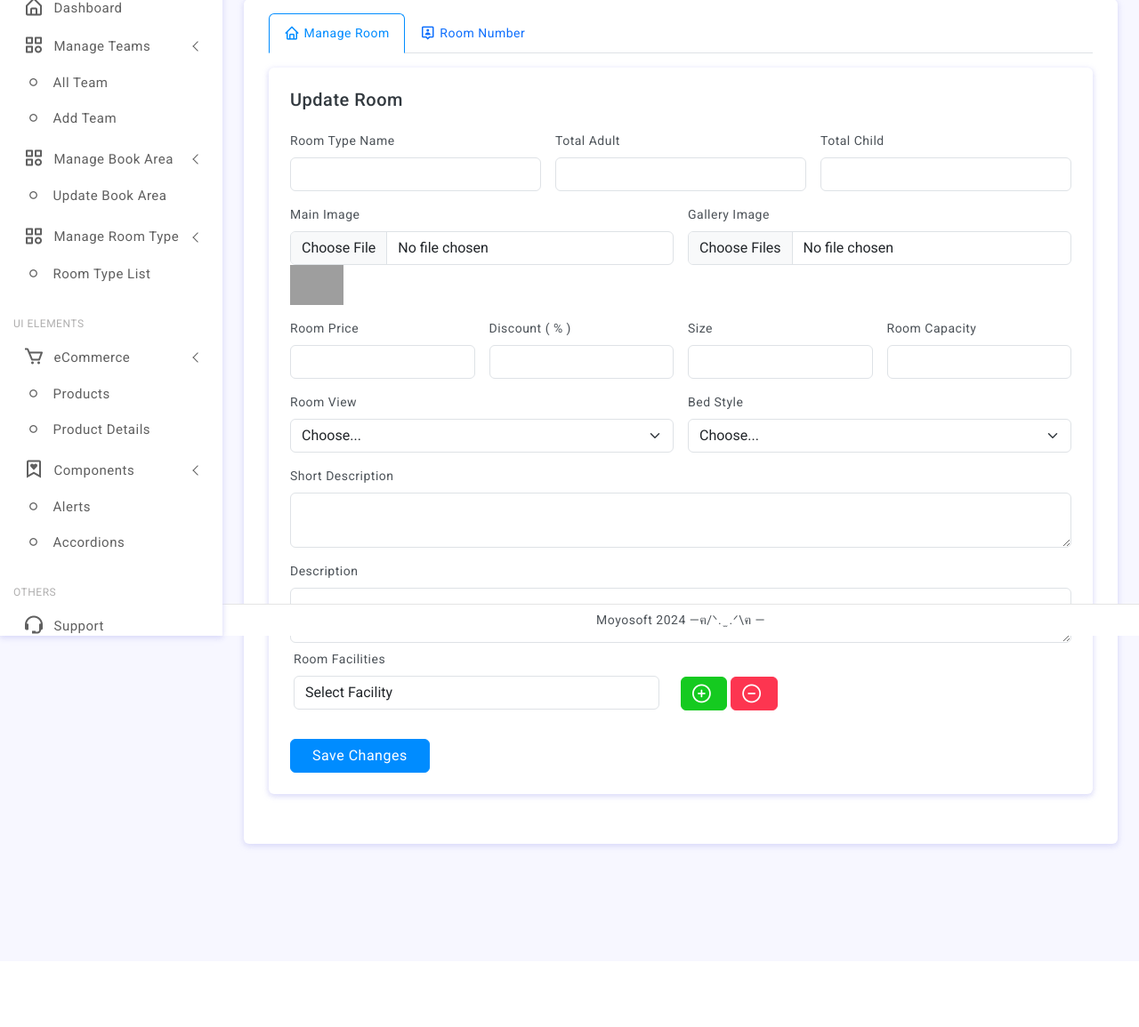
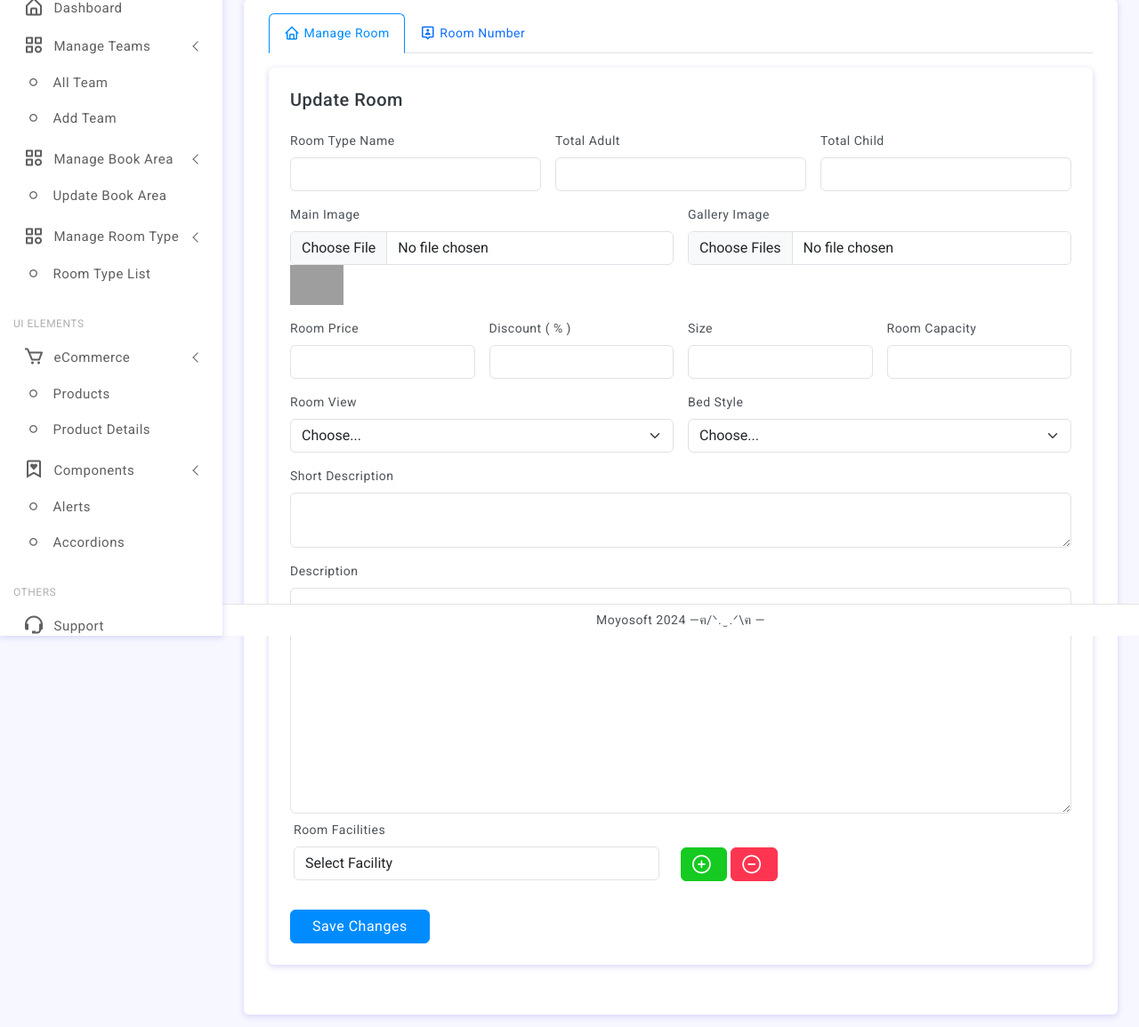
Before and after one commit to moyosxtouch/LaravelHotel, a Laravel app: page /edit/room/1 in a window 1280 px wide. Shown: the part 85-1240 px from the top of the page at 89% size. Before the commit the page ends 1040 px from the top, so only its background shows below. Run offline with Laravel 9, Linux system fonts and the light colour scheme; a user stored in the database is signed in; data comes from the database, SQL or seed files in the repository; data that the repository does not hold is empty; some libraries are stand-ins or nearby versions; grey boxes are pictures that could not be loaded.

Commit message:
fix form edit room

```diff
--- a/resources/views/backend/allroom/rooms/edit_rooms.blade.php
+++ b/resources/views/backend/allroom/rooms/edit_rooms.blade.php
@@ -112,9 +112,14 @@
             <textarea class="form-control" name="short_desc" id="input11"> {{$editData->short_desc}} </textarea>
         </div>
          <div class="col-md-12">
+            <label for="input11" class="form-label">  Description </label>
+            <textarea class="form-control" name="description" id="input11" cols="5" rows="10"> {{$editData->description}} </textarea>
+        </div>
+
+         {{-- <div class="col-md-12">
             <label for="input11" class="form-label"> Description</label>
             <textarea class="form-control" name="description" id="myeditorinstance" >{!!$editData->description!!}</textarea>
-        </div>
+        </div> --}}
 
 
 
```
